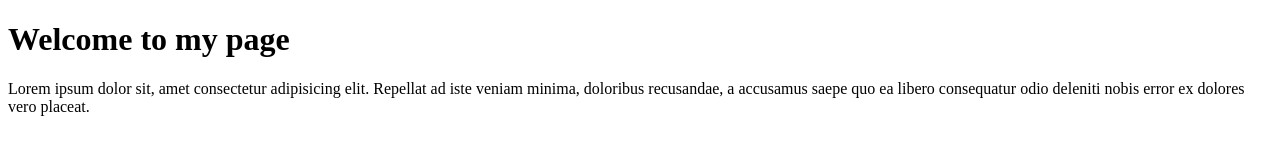
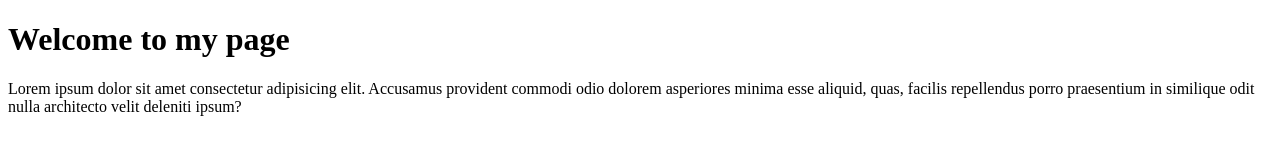
Before and after one commit to gabreincarnated/gabreincarnated.github.io, a plain HTML site: page TD22/index.html in a window 1280 px wide. Drawn offline with Linux system fonts and the light colour scheme.

Commit message:
idol idol idol

```diff
--- a/TD22/index.html
+++ b/TD22/index.html
@@ -10,7 +10,7 @@
         <h1>Welcome to my page</h1>
     </div>
     <div>
-        <p>Lorem ipsum dolor sit, amet consectetur adipisicing elit. Repellat ad iste veniam minima, doloribus recusandae, a accusamus saepe quo ea libero consequatur odio deleniti nobis error ex dolores vero placeat.</p>
+        <p>Lorem ipsum dolor sit amet consectetur adipisicing elit. Accusamus provident commodi odio dolorem asperiores minima esse aliquid, quas, facilis repellendus porro praesentium in similique odit nulla architecto velit deleniti ipsum?</p>
 
     </div>
 </body>
```
